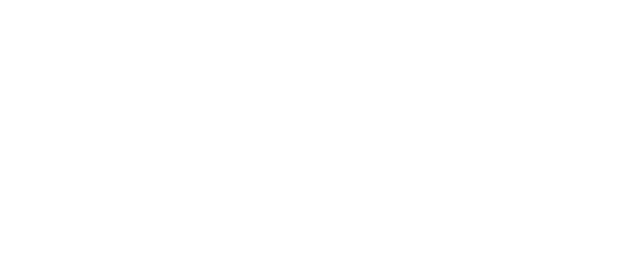
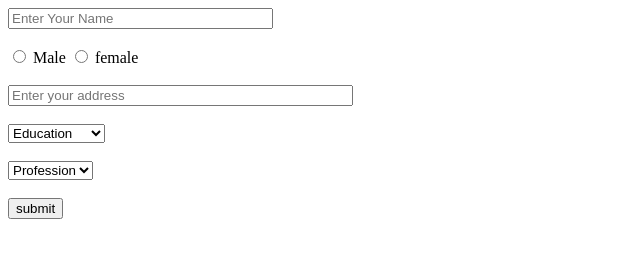
Before and after one commit to Muhammad-ameen356/Object-Js-Task, a plain HTML site: page index.html in a window 1280 px wide. Shown: the whole page, without its empty margins (0-640 px from the left). Drawn offline with Linux system fonts and the light colour scheme.

Commit message:
object and constructor function

```diff
--- a/app.js
+++ b/app.js
@@ -64,3 +64,25 @@
 // console.log(intro.age);
 
 //! Task 4
+
+
+
+function Area(name, gender, address, education, profession){
+    this.name = name;
+    this.gender = gender;
+    this.address = address;
+    this.education = education;
+    this.profession = profession;
+
+}
+
+function myfun(){
+    var personName = document.getElementById("name").value;
+    var address = document.getElementById("address").value;
+    var education = document.getElementById("education").value;
+    var profession = document.getElementById("profession").value;
+
+
+    const myArea = new Area(personName, 23, address, education, profession);
+    console.log(myArea);
+}
--- a/index.html
+++ b/index.html
@@ -1,14 +1,59 @@
 <!DOCTYPE html>
 <html lang="en">
+
 <head>
     <meta charset="UTF-8">
     <meta http-equiv="X-UA-Compatible" content="IE=edge">
     <meta name="viewport" content="width=device-width, initial-scale=1.0">
     <title>Document</title>
 </head>
+
 <body>
+
+    <input type="text" name="" id="name" size="30" placeholder="Enter Your Name">
+
+    <br><br>
+
+    <input type="radio" value="Male" name="gender" id="male">
+    <label for="male">Male</label>
+
+    <input type="radio" value="Female" name="gender" id="female">
+    <label for="female">female</label>
+
+    <br><br>
+
+    <input type="text" id="address" size="40" placeholder="Enter your address">
+
+    <br><br>
+
+    <select id="education">
+        <option value="">Education</option>
+        <option value="Matric">Matric</option>
+        <option value="Intermediate">Intermediate</option>
+        <option value="Bachlors">bachlors</option>
+        <option value="Masters">Masters</option>
+    </select>
+
+    <br><br>
+
+    <select id="profession">
+        <option value="">Profession</option>
+        <option value="Doctor">Doctor</option>
+        <option value="Engineer">Engineer</option>
+        <option value="Teacher">Teacher</option>
+        <option value="Labour">Labour</option>
+    </select>
+
+    <br> <br>
+
+    <input type="button" onclick="myfun()" value="submit">
+
+
+
+
 
 
     <script src="./app.js"></script>
 </body>
+
 </html>
```
